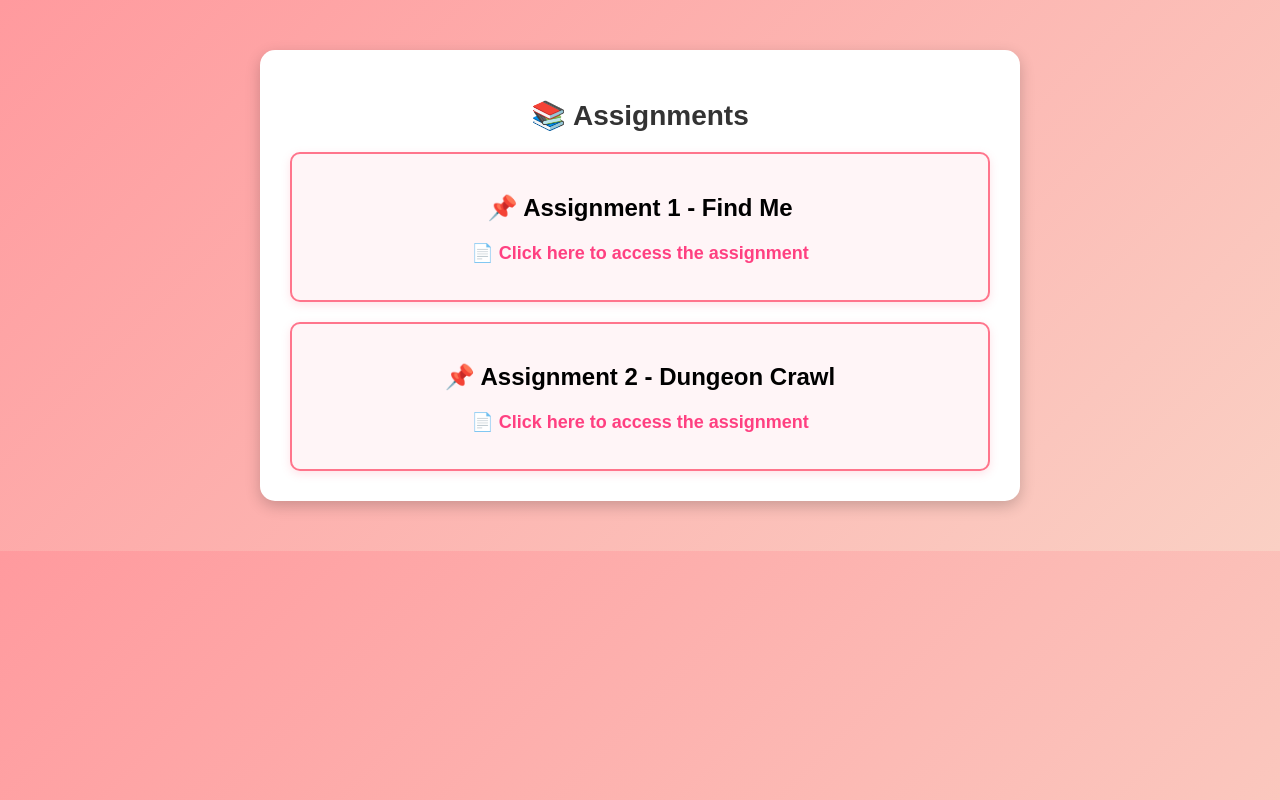
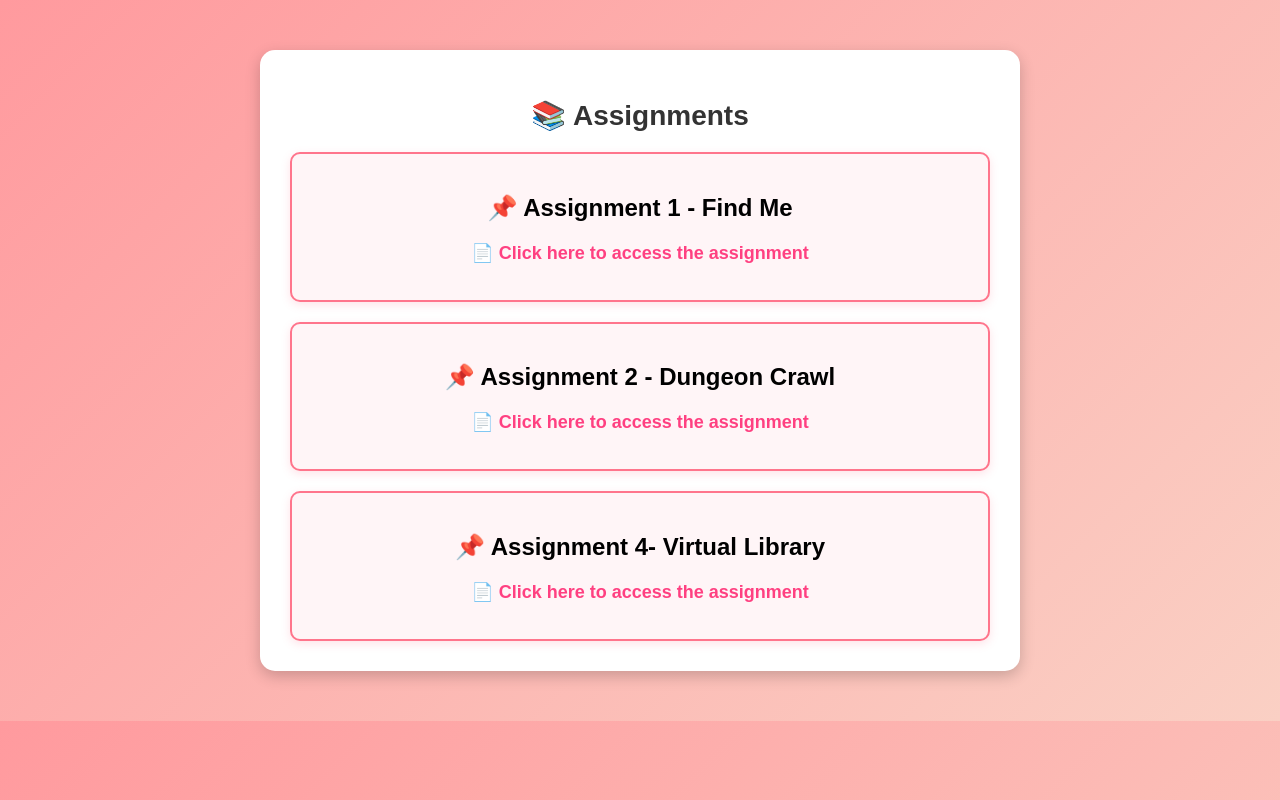
Before and after one commit to HasanOsiul/HasanOsiul.github.io, a plain HTML site: page index.html in a window 1280 px wide. Drawn offline with Linux system fonts and the light colour scheme.

Commit message:
Add files via upload

```diff
--- a/index.html
+++ b/index.html
@@ -55,6 +55,14 @@
             <h2>📌 Assignment 2 - Dungeon Crawl</h2>
             <p><a href="https://docs.google.com/document/d/1-FcmD4RJ4qpWqvdlWCBK92guUzlntvl5DxWvLwgCC9o/edit" target="_blank">📄 Click here to access the assignment</a></p>
         </div>
+
+  <div class="assignment">
+            <h2>📌 Assignment 4- Virtual Library</h2>
+            <p><a href="https://drive.google.com/drive/folders/1X_XX_W_sUxprWQF9yd8fQbu-nJIbfRy5?usp=sharing" target="_blank">📄 Click here to access the assignment</a></p>
+        </div>
+
+
+
     </div>
 </body>
 </html>
```
